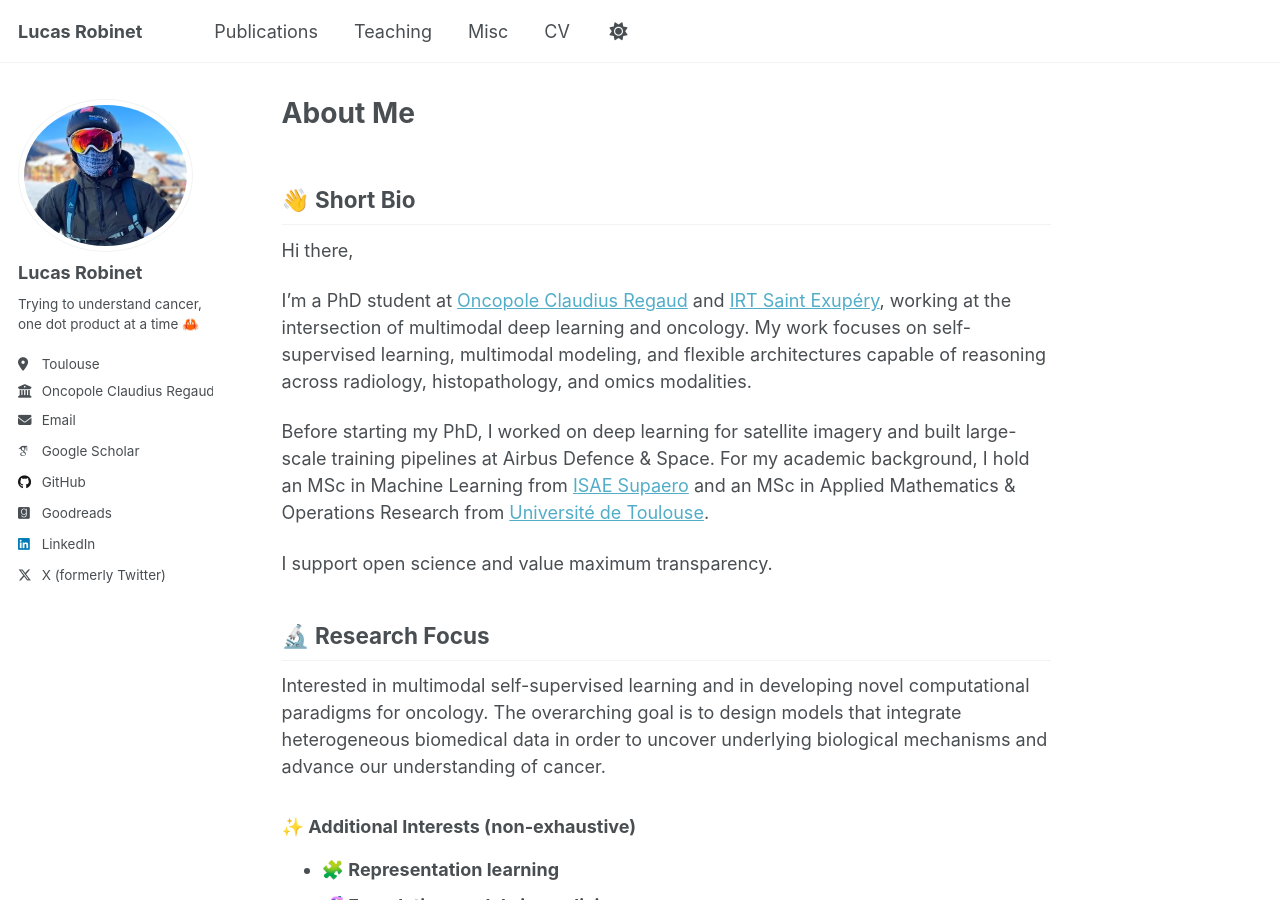
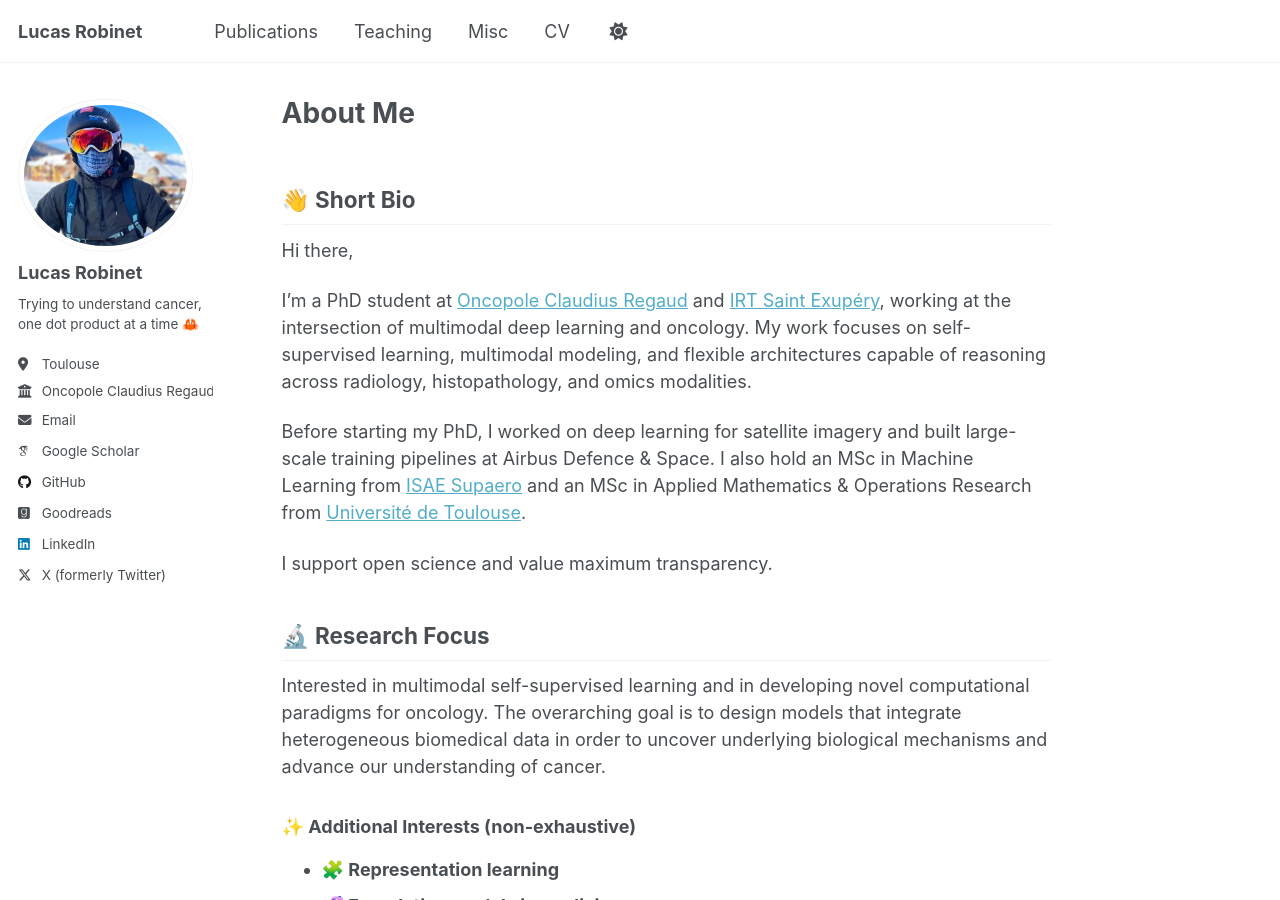
Before and after one commit to Lucas-rbnt/Lucas-rbnt.github.io, a Jekyll site: the page built from _pages/about.md, in a window 1280 px wide and 900 px high. Built offline with Jekyll 4.4.1, drawn with Linux system fonts in a browser that asks for light colours; some web fonts are replaced; a script that is not in the unit is left out.

Commit message:
fix typo

```diff
--- a/_pages/about.md
+++ b/_pages/about.md
@@ -13,7 +13,7 @@ Hi there,
 I'm a PhD student at [Oncopole Claudius Regaud](https://www.iuct-oncopole.fr/) and [IRT Saint Exupéry](https://www.irt-saintexupery.com/), working at the intersection of multimodal deep learning and oncology. My work focuses on self-supervised learning, multimodal modeling, and flexible architectures capable of reasoning across radiology, histopathology, and omics modalities.
 
 Before starting my PhD, I worked on deep learning for satellite imagery and built large-scale training pipelines at Airbus Defence & Space.
-For my academic background, I hold an MSc in Machine Learning from [ISAE Supaero](https://www.isae-supaero.fr/en/) and an MSc in Applied Mathematics & Operations Research from [Université de Toulouse](https://www.univ-tlse3.fr/).
+I also hold an MSc in Machine Learning from [ISAE Supaero](https://www.isae-supaero.fr/en/) and an MSc in Applied Mathematics & Operations Research from [Université de Toulouse](https://www.univ-tlse3.fr/).
 
 I support open science and value maximum transparency.
 
```
